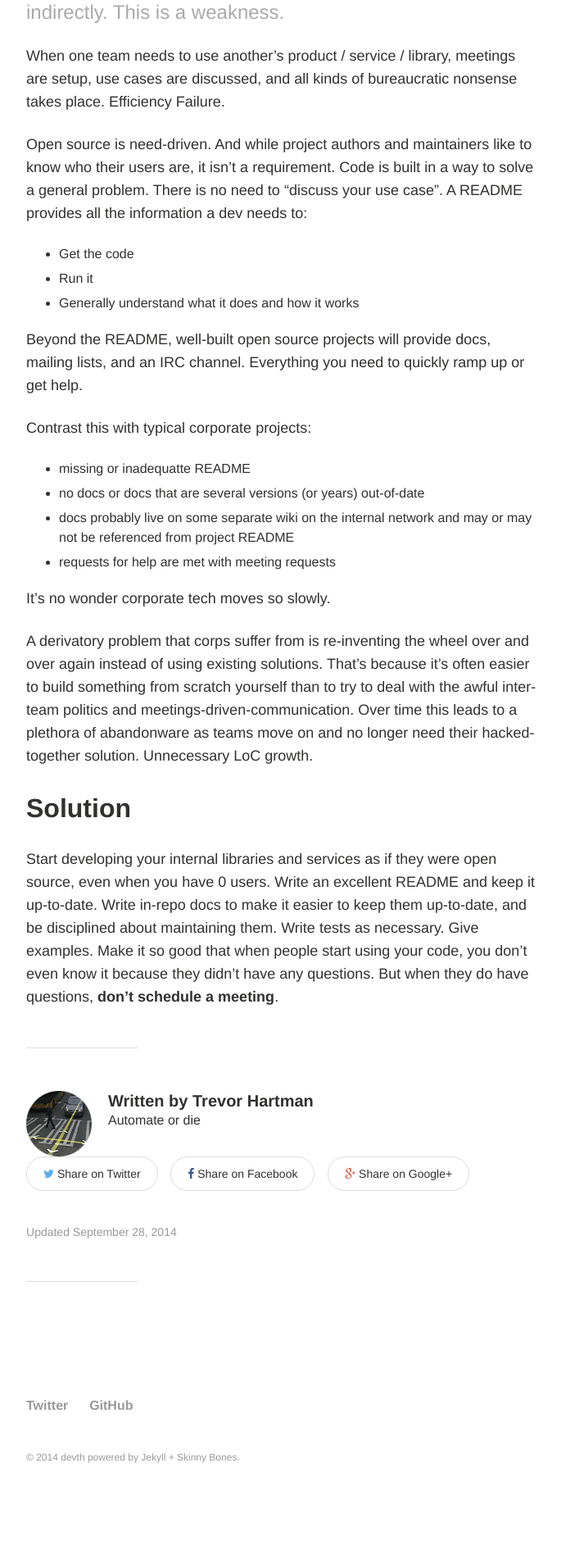
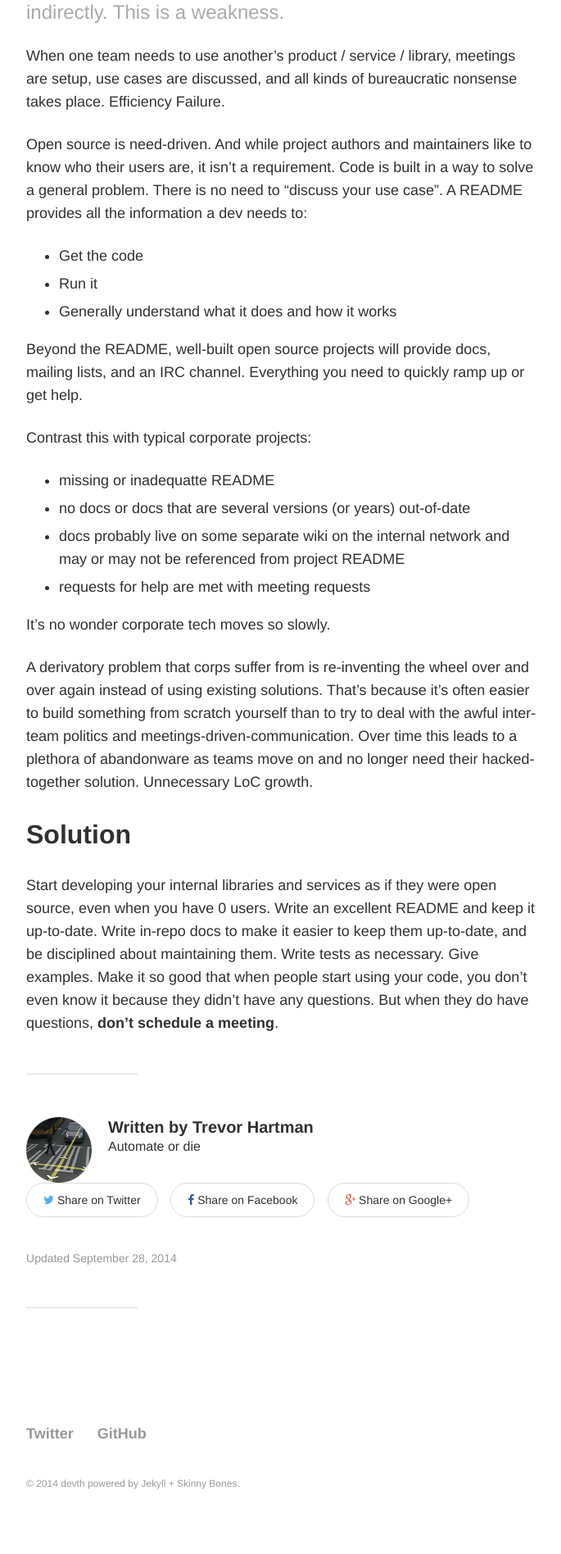
Before and after one commit to devth/devth.github.com, a Jekyll site: the page built from _posts/2014-09-28-open-source-culture.md, in a window 1280 px wide. Shown: the part 683-2579 px from the top of the page at 82% size, without its empty margins (64-749 px from the left). Built offline with Jekyll 4.4.1, drawn with Linux system fonts in a browser that asks for light colours; comment, search, counter and statistics services are not loaded; before the commit the page ends 2547 px from its top, so only the background shows below that.

Commit message:
Use same font-size for li as p

```diff
--- a/_sass/_base.scss
+++ b/_sass/_base.scss
@@ -12,7 +12,7 @@ p {
 }
 
 li {
-  // @include font-size(16,12,24);
+  @include font-size(18,yes,28);
   margin-bottom: 6px;
 }
 
```
